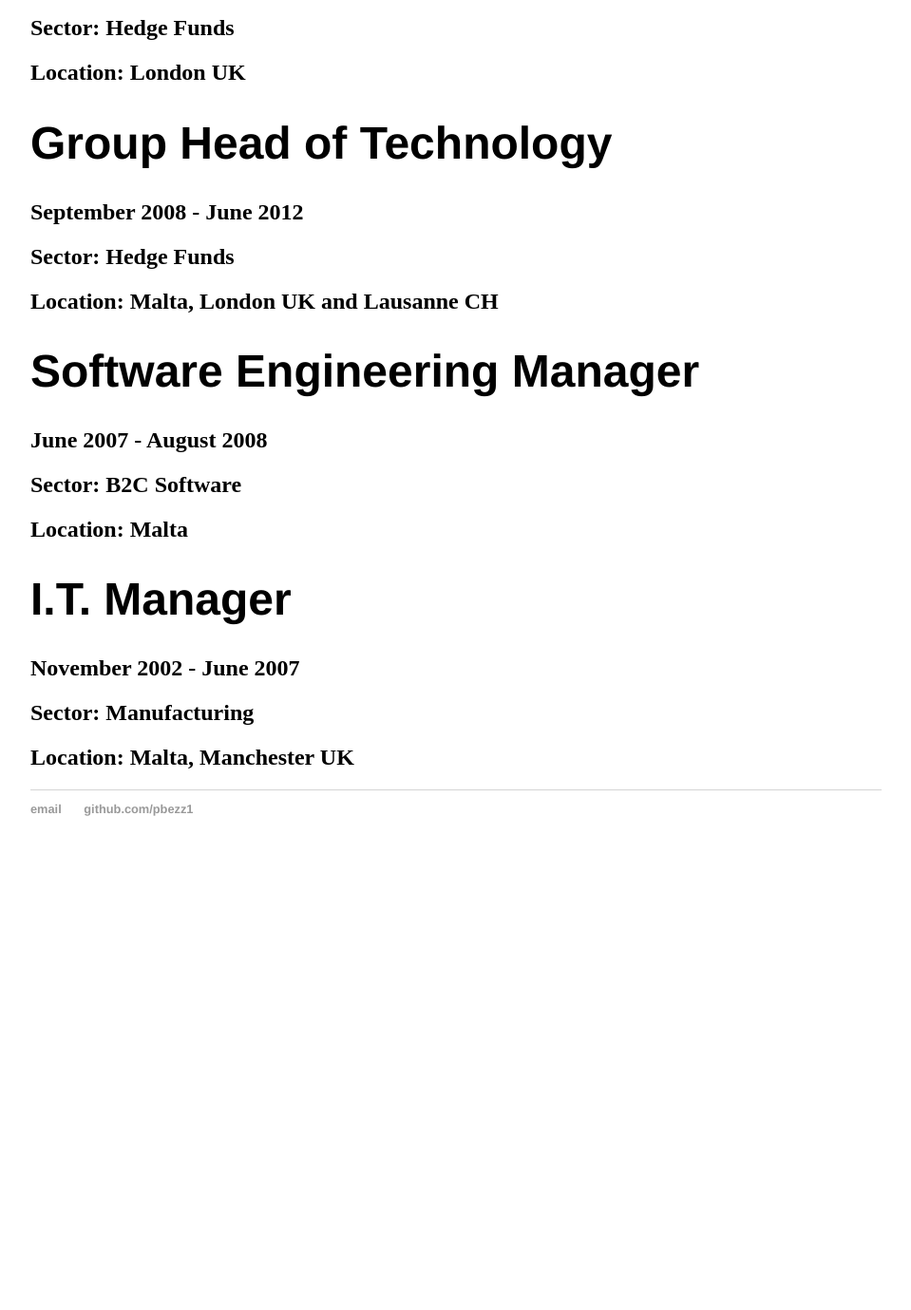
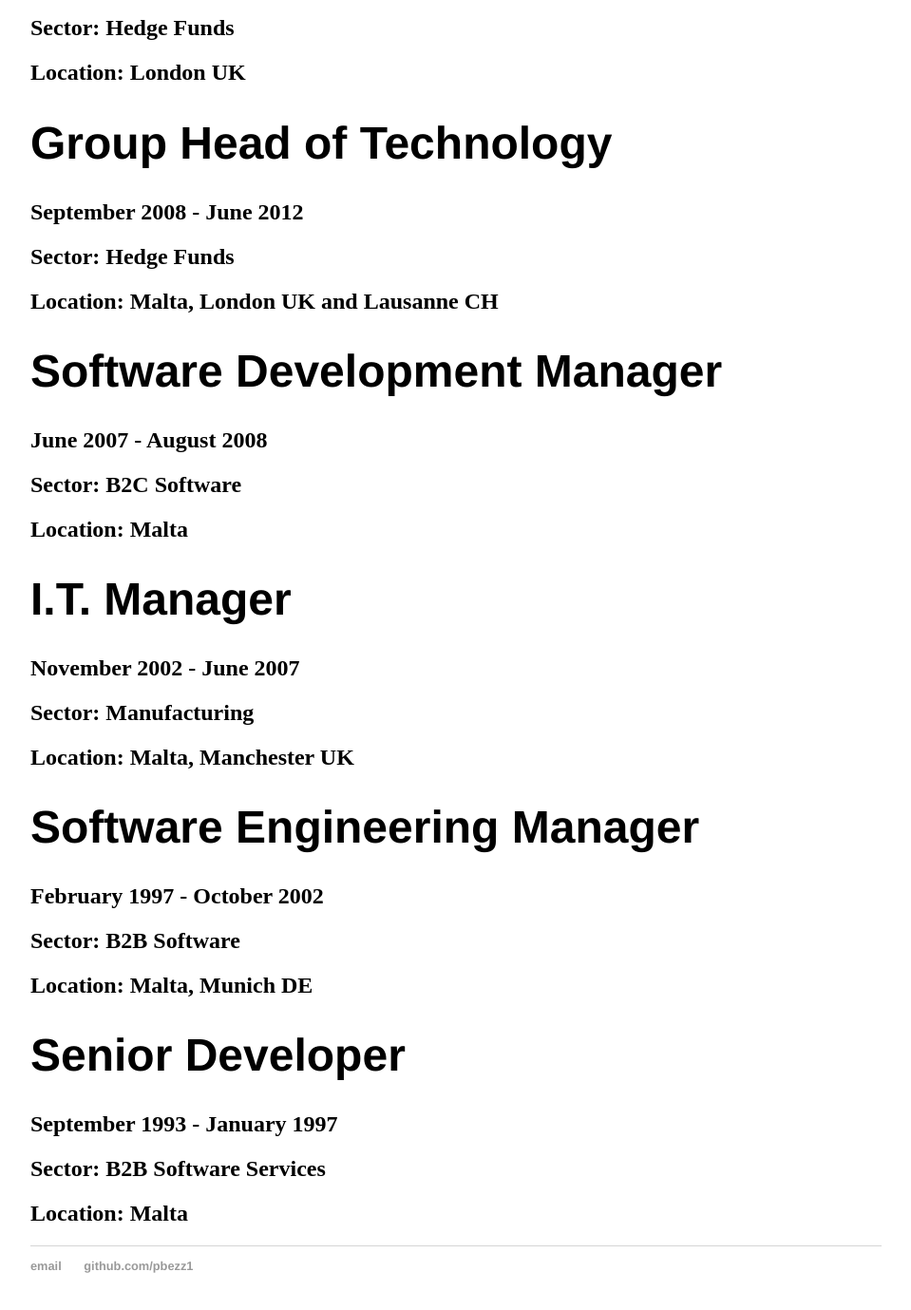
Before and after one commit to pbezz1/pbezz1.github.io, a Jekyll site: the page built from cv/index.html, in a window 1280 px wide and 1400 px high, scrolled down 1687 px. Shown: the top 1379 px of the window at 95% size, without its empty margins (160-1119 px from the left). Built offline with Jekyll 4.4.1, drawn with Linux system fonts in a browser that asks for light colours; before the commit the page ends 2606 px from its top, so only the background shows below that.

Commit message:
Update index.html

```diff
--- a/cv/index.html
+++ b/cv/index.html
@@ -42,7 +42,7 @@ title: "Resume"
 	<h2>Sector: Hedge Funds</h2>
 	<h2>Location: Malta, London UK and Lausanne CH</h2>
 
-	<h1>Software Engineering Manager</h1>
+	<h1>Software Development Manager</h1>
 	<h2>June 2007 - August 2008</h2>
 	<h2>Sector: B2C Software</h2>
 	<h2>Location: Malta</h2>
@@ -52,6 +52,15 @@ title: "Resume"
 	<h2>Sector: Manufacturing</h2>
 	<h2>Location: Malta, Manchester UK</h2>
 
+	<h1>Software Engineering Manager</h1>
+	<h2>February 1997 - October 2002</h2>
+	<h2>Sector: B2B Software</h2>
+	<h2>Location: Malta, Munich DE</h2>
+
+	<h1>Senior Developer</h1>
+	<h2>September 1993 - January 1997</h2>
+	<h2>Sector: B2B Software Services</h2>
+	<h2>Location: Malta</h2>
 
 
 
```
